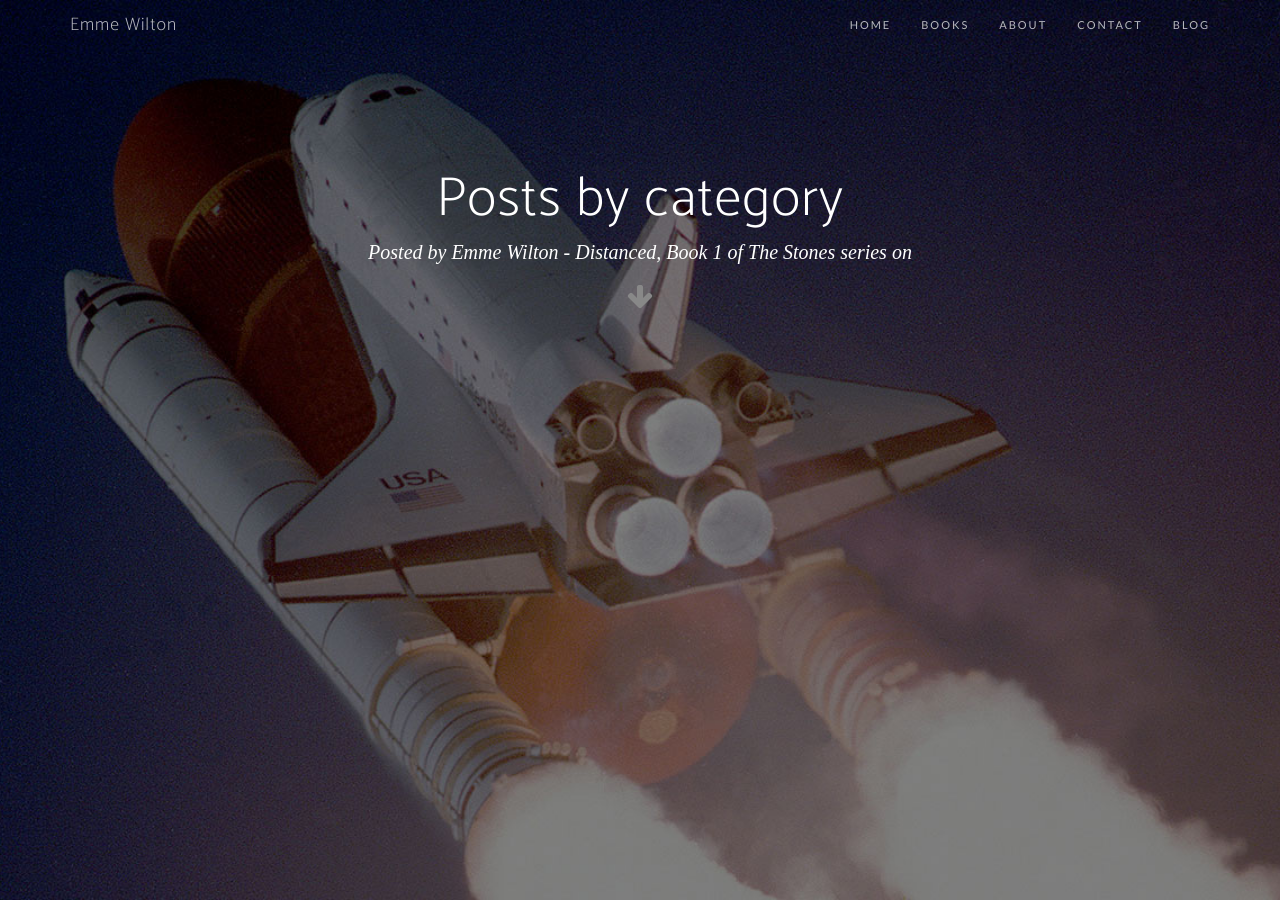
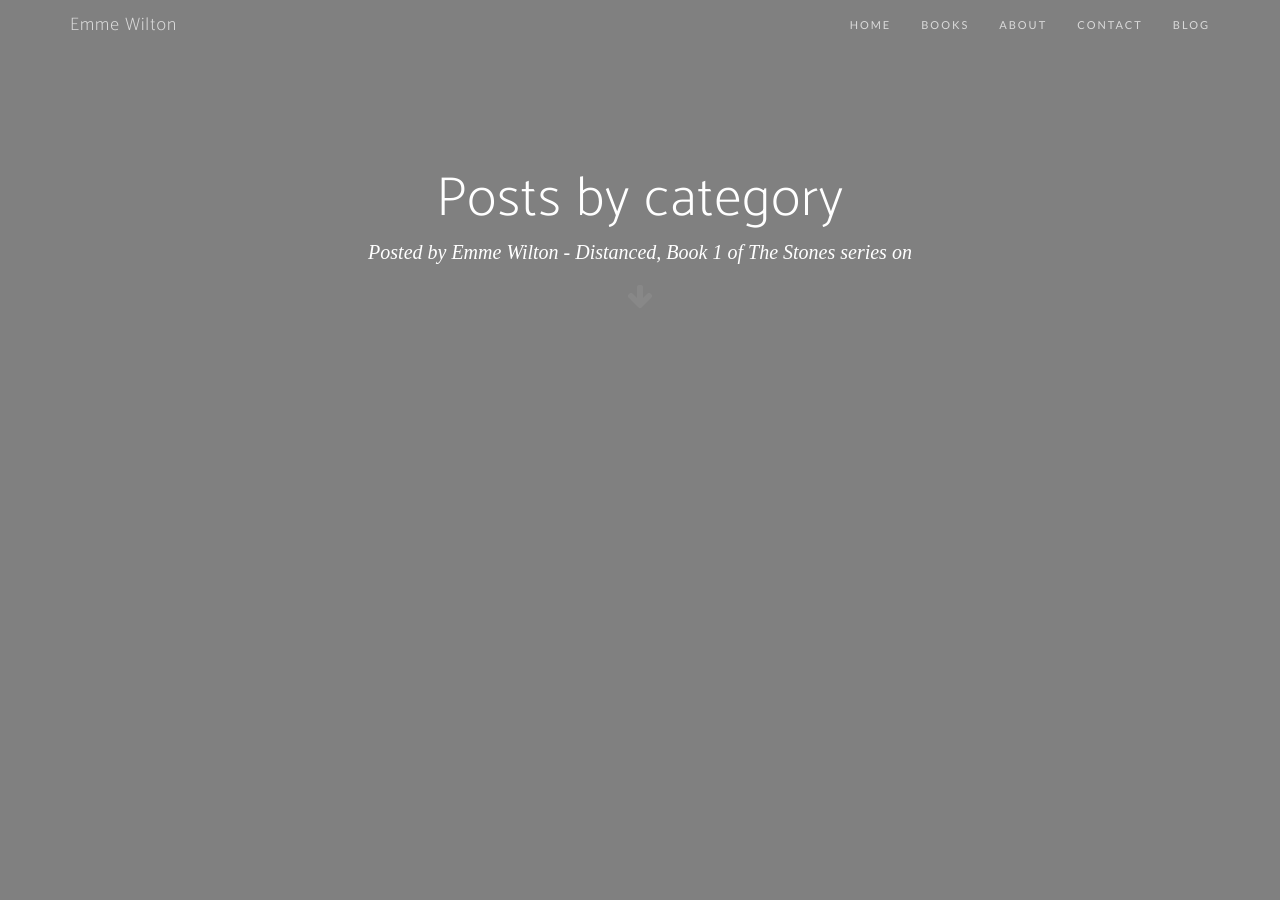
Before and after one commit to emmewilton/emmewilton.github.io, a Jekyll site: the page built from posts-by-categories.html, in a window 1280 px wide and 900 px high. Built offline with Jekyll 4.4.1, drawn with Linux system fonts in a browser that asks for light colours; nearby versions of some CDN libraries; some web fonts are replaced.

Commit message:
Change header background

```diff
--- a/_layouts/post.html
+++ b/_layouts/post.html
@@ -3,7 +3,8 @@ layout: default
 ---
 
 <!-- Post Header -->
-<header id="header" class="intro-header bg-primary text-center" style="background-image: url('{{ site.baseurl }}/{% if page.header-img %}{{ page.header-img }}{% else %}{{ site.header-img }}{% endif %}')">
+<!--<header id="header" class="intro-header bg-primary text-center" style="background-image: url('{{ site.baseurl }}/{% if page.header-img %}{{ page.header-img }}{% else %}{{ site.header-img }}{% endif %}')">-->
+<header id="header" class="intro-header bg-primary text-center">
     <div class="container">
         <div class="row">
             <div class="col-lg-8 col-lg-offset-2 col-md-10 col-md-offset-1">
```
